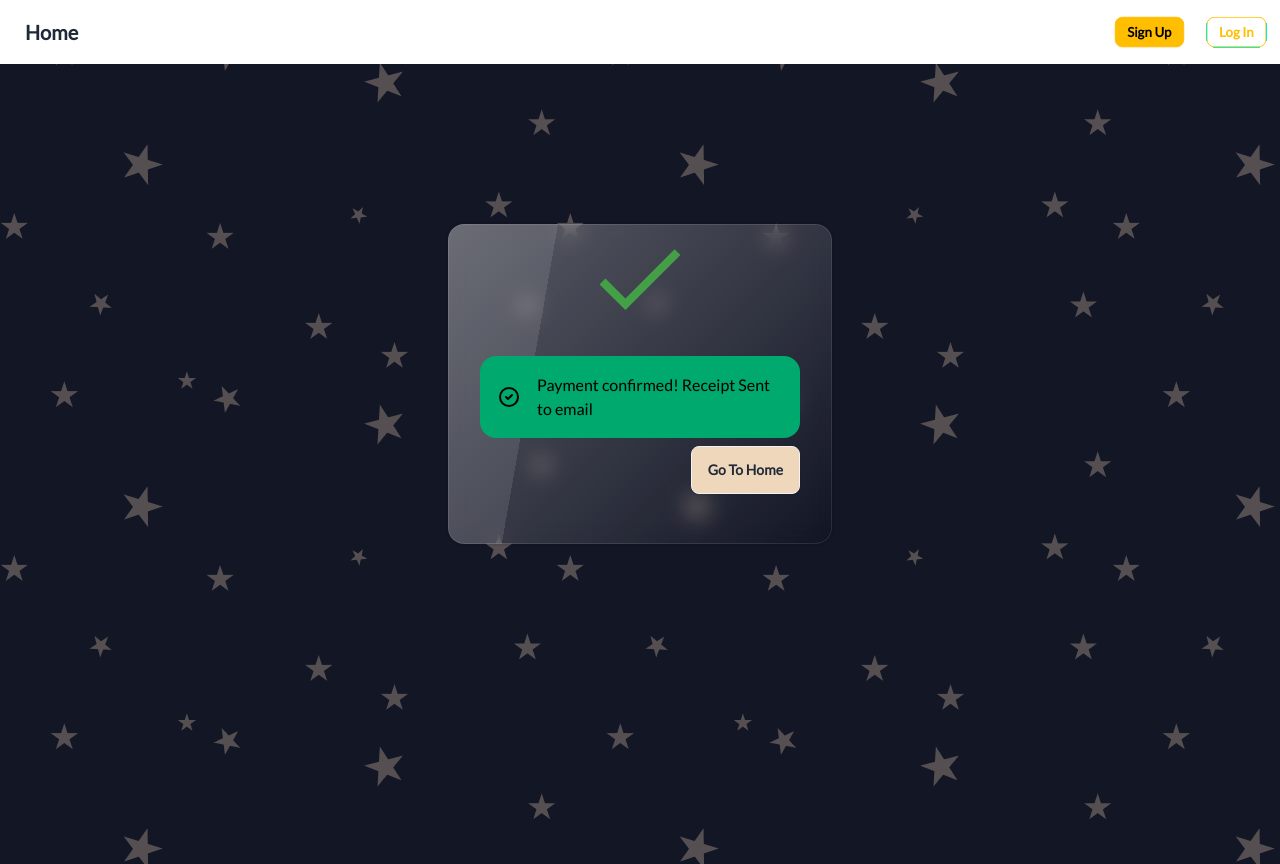
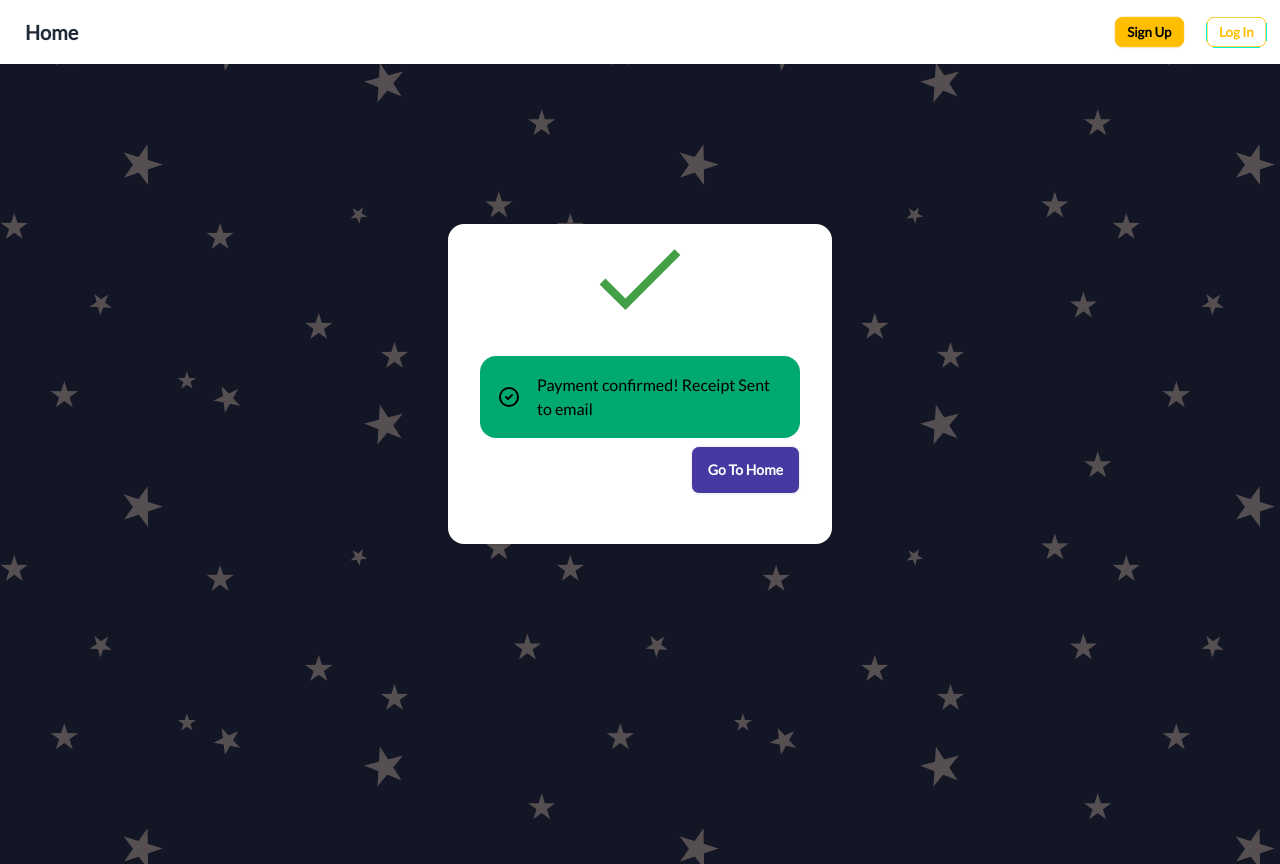
Before and after one commit to johntrehearn/CalendarApp-Team-5, a Next.js app in the folder frontend/: page /success in a window 1280 px wide. Built offline with nearby package versions, Linux system fonts and the light colour scheme.

Commit message:
button-card-background-color-changed

```diff
--- a/frontend/src/app/success/page.tsx
+++ b/frontend/src/app/success/page.tsx
@@ -6,7 +6,7 @@ import { FcCheckmark } from "react-icons/fc";
 function PaymentSuccessful() {
   return (
     <>
-      <div className=" min-h-screen flex justify-center success-card">
+      <div className=" min-h-screen flex justify-center success-card bg">
         <div className="card w-96 h-80 mt-40 glass ">
           <figure>
             <FcCheckmark size={100} />
@@ -31,7 +31,9 @@ function PaymentSuccessful() {
             </div>
             <div className="card-actions justify-end">
               <Link href="/">
-                <button className="btn  bg-accent">Go To Home</button>
+                <button className="btn  bg-[#463AA2] text-white">
+                  Go To Home
+                </button>
               </Link>
             </div>
           </div>
--- a/frontend/src/app/success/success.css
+++ b/frontend/src/app/success/success.css
@@ -1,5 +1,5 @@
 /*  this css is for the card component */
 .glass {
-  background-color: gba(255, 255, 255, 0.5);
+  background-color: rgba(255, 255, 255, 1);
   backdrop-filter: blur(10px);
 }
```
